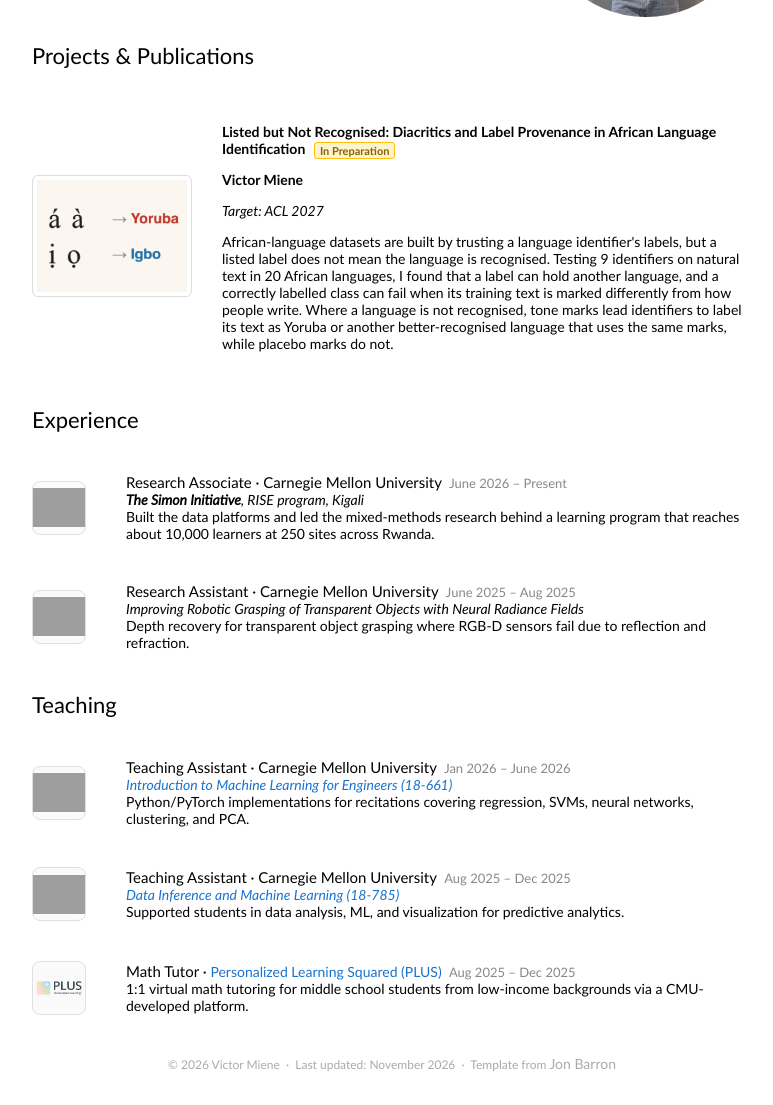
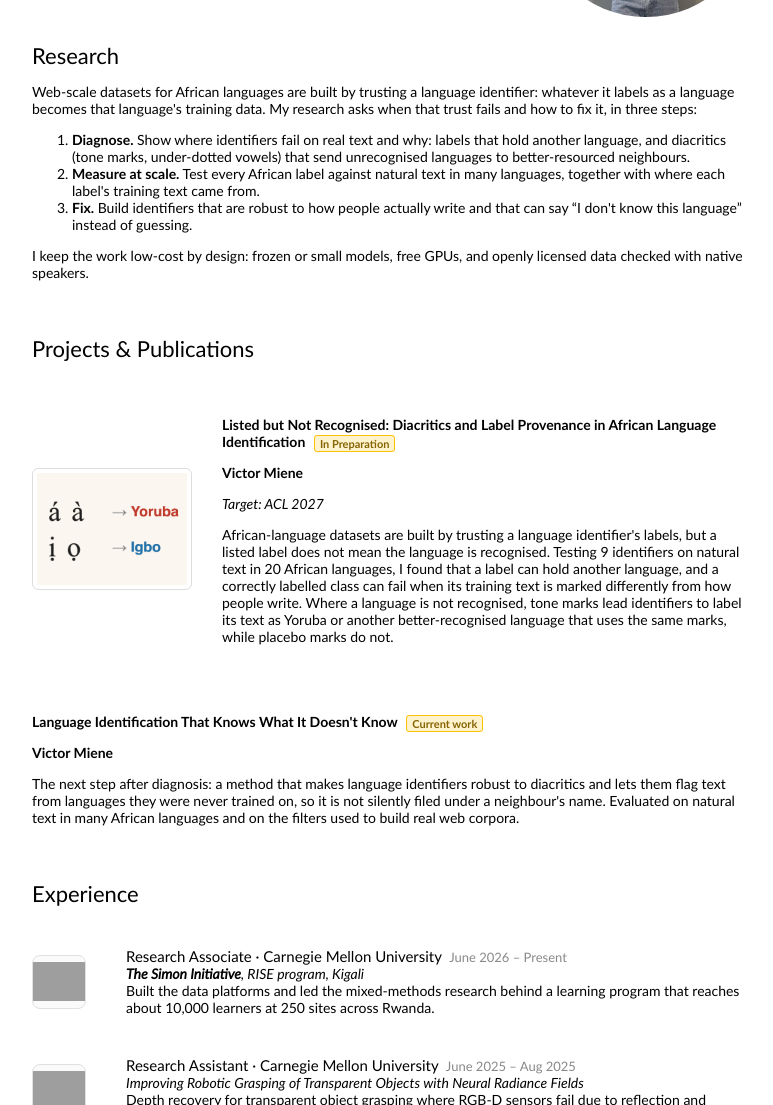
Before and after one commit to Douyemiene/douyemiene.github.io, a plain HTML site: page index.html in a window 1280 px wide. Shown: the part 233-1338 px from the top of the page, without its empty margins (248-1021 px from the left). Drawn offline with Linux system fonts and the light colour scheme; grey boxes are pictures that could not be loaded.

Commit message:
Add research outline and current work

```diff
--- a/index.html
+++ b/index.html
@@ -42,6 +42,28 @@
   </tbody>
   </table>
 
+  <!-- ── RESEARCH ── -->
+  <table width="100%" align="center" border="0" cellspacing="0" cellpadding="20">
+  <tbody>
+  <tr><td><h2>Research</h2>
+      <p>
+        Web-scale datasets for African languages are built by trusting a language identifier: whatever it labels as a
+        language becomes that language's training data. My research asks when that trust fails and how to fix it,
+        in three steps:
+      </p>
+      <ol>
+        <li><strong>Diagnose.</strong> Show where identifiers fail on real text and why: labels that hold another language,
+            and diacritics (tone marks, under-dotted vowels) that send unrecognised languages to better-resourced neighbours.</li>
+        <li><strong>Measure at scale.</strong> Test every African label against natural text in many languages, together with
+            where each label's training text came from.</li>
+        <li><strong>Fix.</strong> Build identifiers that are robust to how people actually write and that can say
+            “I don't know this language” instead of guessing.</li>
+      </ol>
+      <p>I keep the work low-cost by design: frozen or small models, free GPUs, and openly licensed data checked with native speakers.</p>
+  </td></tr>
+  </tbody>
+  </table>
+
   <!-- ── PROJECTS & PUBLICATIONS ── -->
   <table width="100%" align="center" border="0" cellspacing="0" cellpadding="20">
   <tbody>
@@ -66,6 +88,20 @@
         can hold another language, and a correctly labelled class can fail when its training text is marked differently
         from how people write. Where a language is not recognised, tone marks lead identifiers to label its text as
         Yoruba or another better-recognised language that uses the same marks, while placebo marks do not.
+      </p>
+    </td>
+  </tr>
+  <tr>
+    <td colspan="2" valign="middle">
+      <p>
+        <span class="papertitle">Language Identification That Knows What It Doesn't Know</span>
+        <span class="badge">Current work</span>
+      </p>
+      <p><strong>Victor Miene</strong></p>
+      <p>
+        The next step after diagnosis: a method that makes language identifiers robust to diacritics and lets them flag
+        text from languages they were never trained on, so it is not silently filed under a neighbour's name.
+        Evaluated on natural text in many African languages and on the filters used to build real web corpora.
       </p>
     </td>
   </tr>
```
